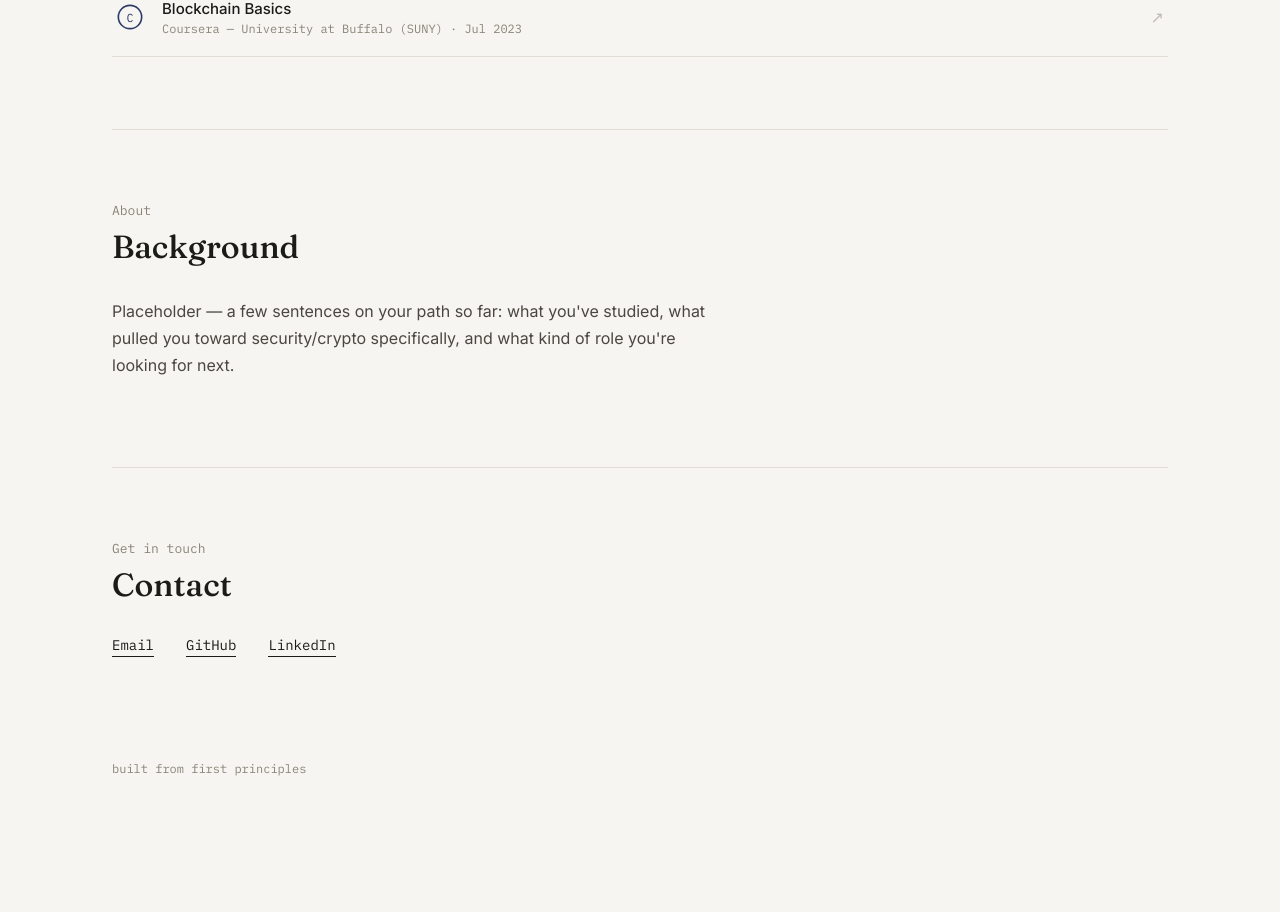
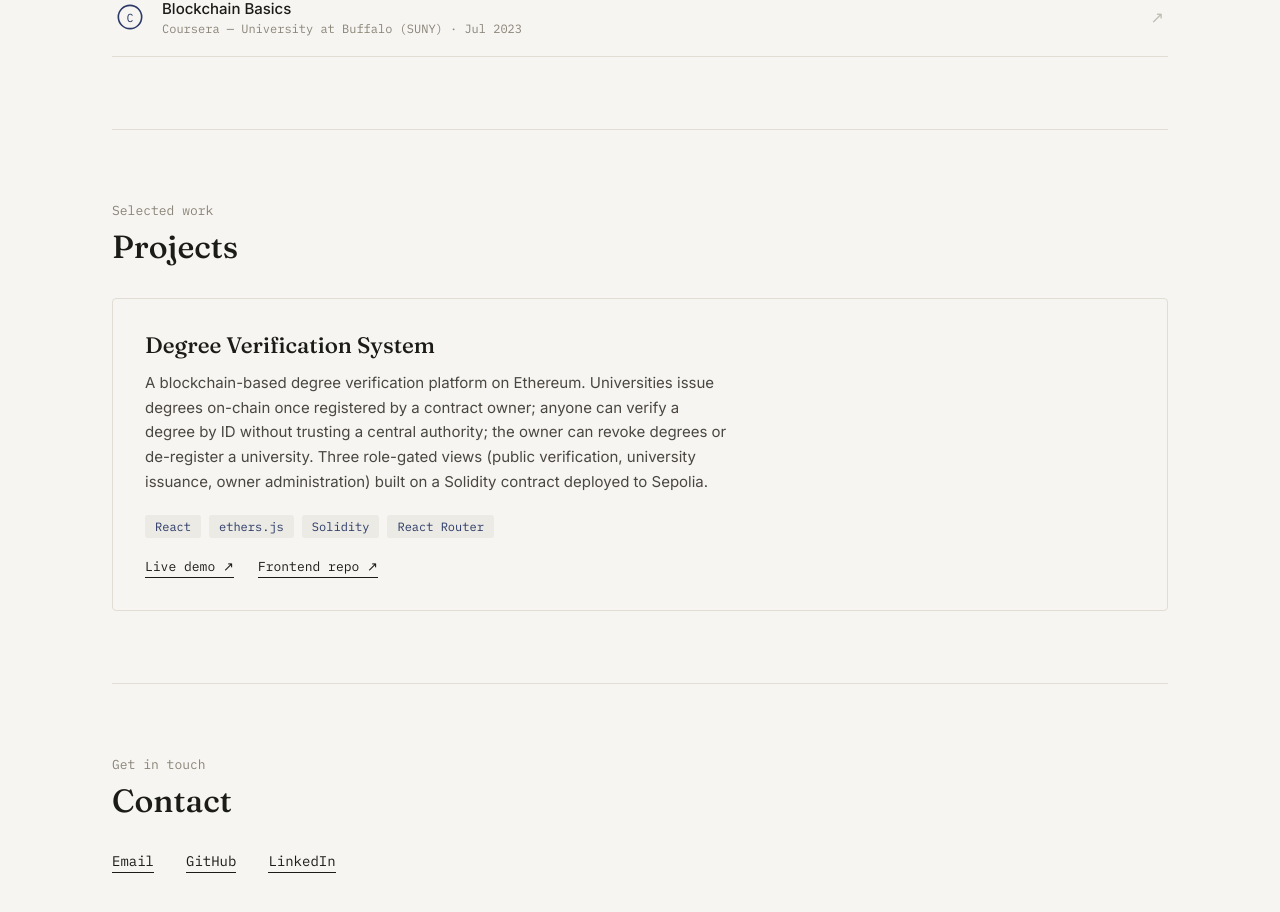
Before and after one commit to saqib-jamal/Portfolio, a React (Vite) app: page / in a window 1280 px wide. Shown: the part 1430-2342 px from the top of the page. Before the commit the page ends 2254 px from the top, so only its background shows below. Built offline with nearby package versions, Linux system fonts and the light colour scheme.

Commit message:
add Degree Verification Project

```diff
--- a/src/App.css
+++ b/src/App.css
@@ -190,6 +190,69 @@
   line-height: 1.6;
 }
 
+.project-list {
+  display: flex;
+  flex-direction: column;
+  gap: 32px;
+}
+
+.project-card {
+  border: 1px solid var(--line);
+  border-radius: 4px;
+  padding: 32px;
+}
+
+.project-name {
+  font-family: var(--serif);
+  font-weight: 500;
+  font-size: 1.4rem;
+  margin: 0 0 12px;
+}
+
+.project-desc {
+  font-size: 15px;
+  line-height: 1.65;
+  color: #4A4740;
+  margin: 0 0 20px;
+  max-width: 62ch;
+}
+
+.project-stack {
+  list-style: none;
+  display: flex;
+  flex-wrap: wrap;
+  gap: 8px;
+  padding: 0;
+  margin: 0 0 20px;
+}
+
+.project-stack li {
+  font-family: var(--mono);
+  font-size: 12px;
+  color: var(--indigo);
+  background: #ECEAE4;
+  padding: 4px 10px;
+  border-radius: 3px;
+}
+
+.project-links {
+  display: flex;
+  gap: 24px;
+}
+
+.project-links a {
+  font-family: var(--mono);
+  font-size: 13px;
+  text-decoration: none;
+  border-bottom: 1px solid var(--ink);
+  padding-bottom: 2px;
+}
+
+.project-links a:hover {
+  border-color: var(--indigo);
+  color: var(--indigo);
+}
+
 /* ---------- Certifications ---------- */
 
 .cert-list {
--- a/src/App.jsx
+++ b/src/App.jsx
@@ -1,5 +1,6 @@
 import ShareLine from './ShareLine';
 import Certifications from './Certifications';
+import Projects from './Projects';
 import './App.css';
 
 export default function App() {
@@ -49,15 +50,7 @@ export default function App() {
 
         <Certifications />
 
-        <section id="about" className="section">
-          <p className="section-eyebrow">About</p>
-          <h2 className="section-title">Background</h2>
-          <p className="about-text">
-            Placeholder — a few sentences on your path so far: what you've
-            studied, what pulled you toward security/crypto specifically, and
-            what kind of role you're looking for next.
-          </p>
-        </section>
+        <Projects />
 
         <section id="contact" className="section contact-section">
           <p className="section-eyebrow">Get in touch</p>
--- /dev/null
+++ b/src/Projects.jsx
@@ -0,0 +1,41 @@
+const projects = [
+  {
+    name: 'Degree Verification System',
+    description:
+      'A blockchain-based degree verification platform on Ethereum. Universities issue degrees on-chain once registered by a contract owner; anyone can verify a degree by ID without trusting a central authority; the owner can revoke degrees or de-register a university. Three role-gated views (public verification, university issuance, owner administration) built on a Solidity contract deployed to Sepolia.',
+    stack: ['React', 'ethers.js', 'Solidity', 'React Router'],
+    links: [
+      { label: 'Live demo', url: 'https://attestchain.vercel.app' },
+      { label: 'Frontend repo', url: 'https://github.com/saqib-jamal/degree-verification-frontend' },
+    ],
+  },
+];
+
+export default function Projects() {
+  return (
+    <section id="work" className="section">
+      <p className="section-eyebrow">Selected work</p>
+      <h2 className="section-title">Projects</h2>
+      <div className="project-list">
+        {projects.map((project) => (
+          <article key={project.name} className="project-card">
+            <h3 className="project-name">{project.name}</h3>
+            <p className="project-desc">{project.description}</p>
+            <ul className="project-stack">
+              {project.stack.map((tech) => (
+                <li key={tech}>{tech}</li>
+              ))}
+            </ul>
+            <div className="project-links">
+              {project.links.map((link) => (
+                <a key={link.url} href={link.url} target="_blank" rel="noreferrer">
+                  {link.label} ↗
+                </a>
+              ))}
+            </div>
+          </article>
+        ))}
+      </div>
+    </section>
+  );
+}
```
